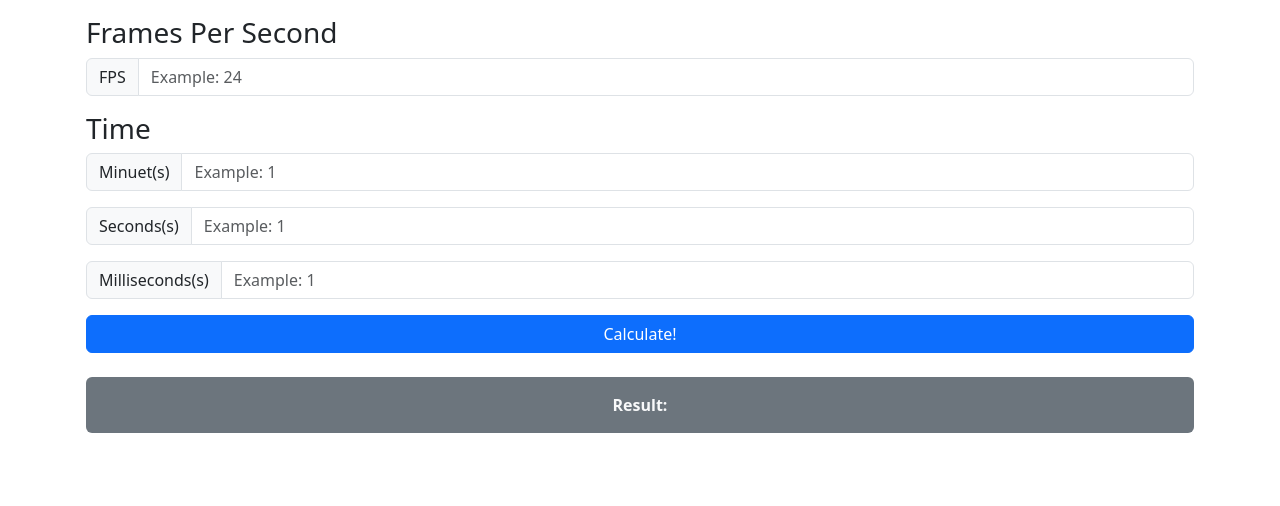
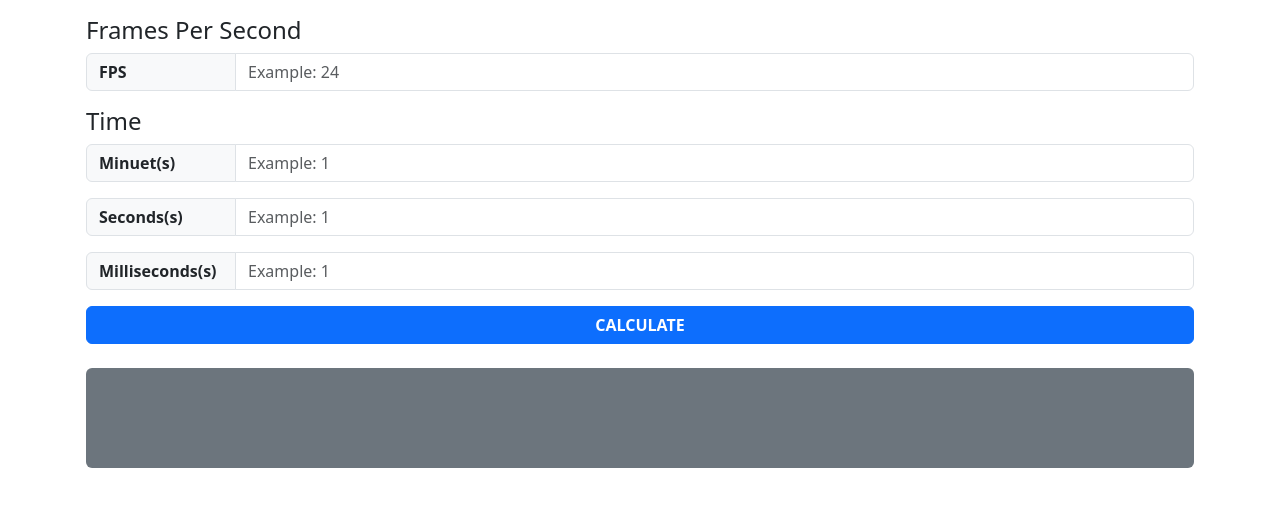
Before and after one commit to DYNOPUNCH/Animation-Calculator, a website: page index.html in a window 1280 px wide. Drawn offline with nearby package versions, Linux system fonts and the light colour scheme.

Commit message:
Design Fixes

```diff
--- a/index.html
+++ b/index.html
@@ -12,6 +12,7 @@
         <meta name="description" content="">
         <meta name="viewport" content="width=device-width, initial-scale=1">
         <link rel="stylesheet" href="src/main.css">
+        <link rel="stylesheet" href="src/style.css">
 
     </head>
     <body>
@@ -23,48 +24,47 @@
 
             <!-- Frames per Second -->
 
-            <h3>Frames Per Second</h3>
+            <h4>Frames Per Second</h4>
             <div class="input-group mb-3">
-                <span class="input-group-text" id="basic-addon1">FPS</span>
+                <span class="input-group-text fw-bold left-bar" id="basic-addon1" >FPS</span>
                 <input type="text" id="fps_l" class="form-control" placeholder="Example: 24" aria-label="fps" aria-describedby="basic-addon1">
             </div>
-            <h3>Time</h3>
+            <h4>Time</h4>
 
             <!-- Minuet(s) -->
 
             <div class="input-group mb-3">
-                <span class="input-group-text" id="basic-addon1">Minuet(s)</span>
+                <span class="input-group-text fw-bold left-bar" id="basic-addon1">Minuet(s)</span>
                 <input type="text" id="Minuet_l" class="form-control" placeholder="Example: 1" aria-label="fps" aria-describedby="basic-addon1">
             </div>
 
             <!-- Second(s) -->
 
             <div class="input-group mb-3">
-                <span class="input-group-text" id="basic-addon1">Seconds(s)</span>
+                <span class="input-group-text fw-bold left-bar" id="basic-addon1">Seconds(s)</span>
                 <input type="text" id="Second_l" class="form-control" placeholder="Example: 1" aria-label="fps" aria-describedby="basic-addon1">
             </div>
 
             <!-- Millisecond(s) -->
 
             <div class="input-group mb-3">
-                <span class="input-group-text" id="basic-addon1">Milliseconds(s)</span>
+                <span class="input-group-text fw-bold left-bar" id="basic-addon1">Milliseconds(s)</span>
                 <input type="text" id="Milli_l" class="form-control" placeholder="Example: 1" aria-label="fps" aria-describedby="basic-addon1">
             </div>
 
             <!-- Button for calculating the result. -->
 
             <div class="d-grid gap-2">
-                <button onclick="calculateFrames()" class="btn btn-primary" type="button">Calculate!</button>
+                <button  id="submitButton" class="btn btn-primary fw-bold" type="button">CALCULATE</button>
             </div>
 
             <br>
 
             <!-- Calculated Result-->
 
-            <div class="container bg-secondary rounded text-light p-3">
+            <div class="container bg-secondary rounded text-light p-3 d-flex justify-content-center align-items-center fs-3 fw-bold" style="height: 100px;">
                 <center>
                     <b>
-                        <span>Result: </span>
                         <span id="result"></span>
                     </b>
                 </center>
--- a/src/script.js
+++ b/src/script.js
@@ -1,5 +1,6 @@
 var button = document.getElementById("result");
 var release = true;
+var buttonSubmit = document.getElementById("submitButton");
 
 // Checks if a variable is null or empty.
 function validate(a)
@@ -63,3 +64,5 @@ function calculateFrames()
 
     button.innerHTML = fps * seconds + fps * (milliseconds / 1000) + fps * (minuets * 60);
 }
+
+buttonSubmit.addEventListener('click', calculateFrames, false);
--- a/src/style.css
+++ b/src/style.css
@@ -0,0 +1,3 @@
+.left-bar {
+    width: 150px;
+}
```
